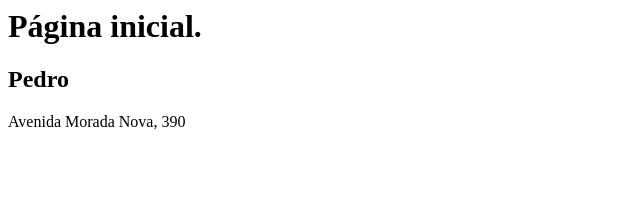
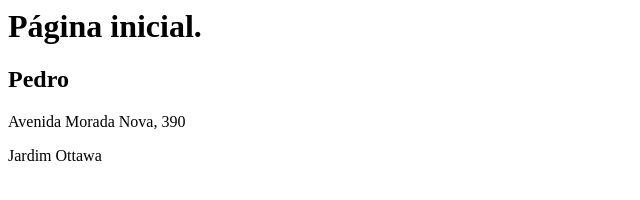
Before and after one commit to rafagonzaga/gama-no-github, a plain HTML site: page index.html in a window 1280 px wide. Shown: the whole page, without its empty margins (0-640 px from the left). Drawn offline with Linux system fonts and the light colour scheme.

Commit message:
Atualização a partir do Github
Modificado pelo editor do próprio Github

```diff
--- a/index.html
+++ b/index.html
@@ -5,5 +5,6 @@
 		<h1>Página inicial.</h1>
 		<h2>Pedro</h2>
 		<p>Avenida Morada Nova, 390</p>
+		<p>Jardim Ottawa</p>
 	</body>
 </html>
```
